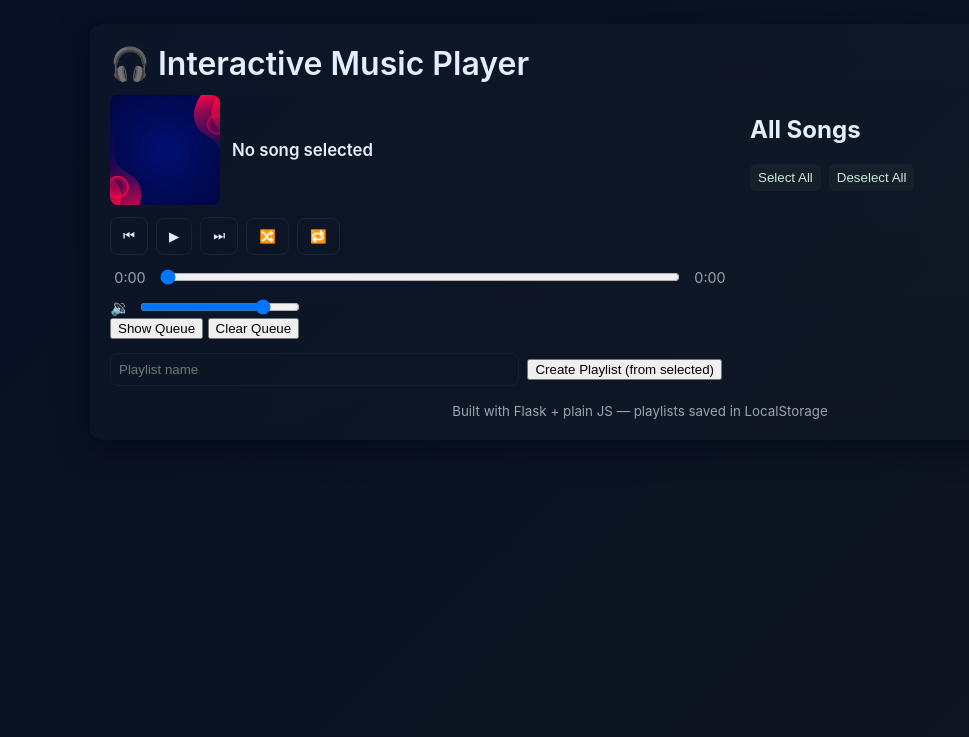
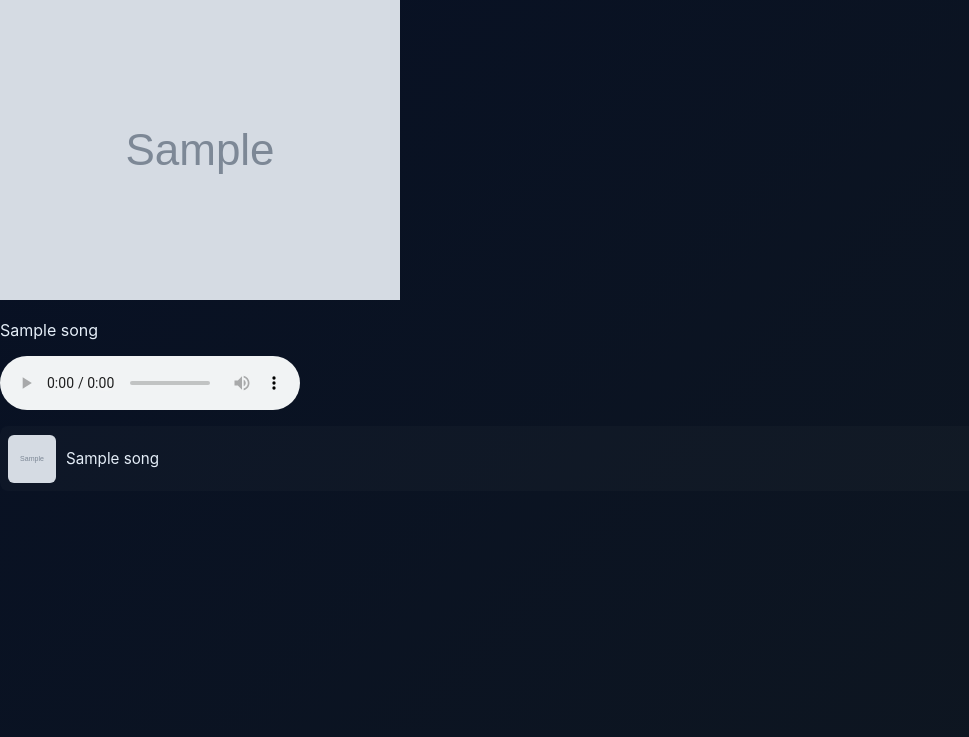
Before and after one commit to Anish9345/music_player, a Flask app: template templates/index.html in a window 1280 px wide. Shown: the top 737 px of the page, without its empty margins (0-969 px from the left). After the commit the page ends 483 px from the top, so only its background shows below. Run offline with Flask 3, Linux system fonts and the light colour scheme; the template is opened without the code that fills it: most values are stand-ins (such as "Sample title", 1, 10 or a date in 2020); grey boxes marked "Sample" are stand-in pictures; data that the repository does not hold is empty; some libraries are stand-ins or nearby versions.

Commit message:
Update index.html

```diff
--- a/templates/index.html
+++ b/templates/index.html
@@ -1,75 +1,58 @@
-<!doctype html>
+<!DOCTYPE html>
 <html lang="en">
 <head>
-  <meta charset="utf-8" />
-  <meta name="viewport" content="width=device-width,initial-scale=1" />
-  <title>Interactive Music Player</title>
-  <link rel="stylesheet" href="{{ url_for('static', filename='style.css') }}">
+    <meta charset="UTF-8">
+    <meta name="viewport" content="width=device-width, initial-scale=1.0">
+    <title>Music Player 🎵</title>
+    <link rel="stylesheet" href="{{ url_for('static', filename='style.css') }}">
 </head>
 <body>
-  <div class="app">
-    <header>
-      <h1>🎧 Interactive Music Player</h1>
-    </header>
-
-    <main>
-      <section class="left">
-        <div class="controls-top">
-          <img id="thumb" src="/static/default.jpg" alt="thumb">
-          <div class="track-info">
-            <div id="currentTitle">No song selected</div>
-            <div id="currentArtist"></div>
-          </div>
+    <div class="container">
+        <!-- Currently Playing Section -->
+        <div class="now-playing">
+            <img id="current-thumbnail" src="{{ songs[0]['thumbnail'] if songs else '' }}" alt="Current Thumbnail">
+            <p id="current-song-name">{{ songs[0]['name'] if songs else 'No Song Playing' }}</p>
+            <audio id="audio-player" controls autoplay>
+                {% if songs %}
+                <source id="audio-source" src="{{ songs[0]['file'] }}" type="audio/mpeg">
+                {% endif %}
+                Your browser does not support the audio element.
+            </audio>
         </div>
 
-        <div id="controls">
-          <button id="prevBtn" title="Previous">⏮</button>
-          <button id="playBtn" title="Play/Pause">▶</button>
-          <button id="nextBtn" title="Next">⏭</button>
-          <button id="shuffleBtn" title="Shuffle">🔀</button>
-          <button id="loopBtn" title="Loop">🔁</button>
+        <!-- Song List -->
+        <div class="song-list">
+            {% for song in songs %}
+            <div class="song-item" data-src="{{ song['file'] }}" data-name="{{ song['name'] }}" data-thumb="{{ song['thumbnail'] }}">
+                <img src="{{ song['thumbnail'] }}" alt="{{ song['name'] }}">
+                <p class="song-name">{{ song['name'] }}</p>
+            </div>
+            {% endfor %}
         </div>
+    </div>
 
-        <div id="progressWrap">
-          <span id="currentTime">0:00</span>
-          <input id="progress" type="range" min="0" max="100" value="0">
-          <span id="duration">0:00</span>
-        </div>
+    <script>
+        // JS to handle song switching
+        const audio = document.getElementById("audio-player");
+        const audioSource = document.getElementById("audio-source");
+        const currentName = document.getElementById("current-song-name");
+        const currentThumb = document.getElementById("current-thumbnail");
+        const songItems = document.querySelectorAll(".song-item");
 
-        <div id="volumeWrap">
-          <label>🔉</label>
-          <input id="volume" type="range" min="0" max="1" step="0.01" value="0.8">
-        </div>
+        songItems.forEach(item => {
+            item.addEventListener("click", () => {
+                const src = item.getAttribute("data-src");
+                const name = item.getAttribute("data-name");
+                const thumb = item.getAttribute("data-thumb");
 
-        <div class="queue-controls">
-          <button id="showQueueBtn">Show Queue</button>
-          <button id="clearQueueBtn">Clear Queue</button>
-        </div>
+                audioSource.src = src;
+                audio.load();
+                audio.play();
 
-        <div class="playlist-creator">
-          <input id="playlistNameInput" placeholder="Playlist name">
-          <button id="createPlaylistBtn">Create Playlist (from selected)</button>
-          <div id="savedPlaylists"></div>
-        </div>
-
-      </section>
-
-      <section class="right">
-        <h2>All Songs</h2>
-        <div class="song-actions">
-          <button id="selectAllBtn">Select All</button>
-          <button id="deselectAllBtn">Deselect All</button>
-        </div>
-        <ul id="songList" class="song-list"></ul>
-      </section>
-    </main>
-
-    <footer>
-      <small>Built with Flask + plain JS — playlists saved in LocalStorage</small>
-    </footer>
-  </div>
-
-  <audio id="audio" preload="metadata"></audio>
-  <script src="{{ url_for('static', filename='script.js') }}"></script>
+                currentName.textContent = name;
+                currentThumb.src = thumb;
+            });
+        });
+    </script>
 </body>
 </html>
```
